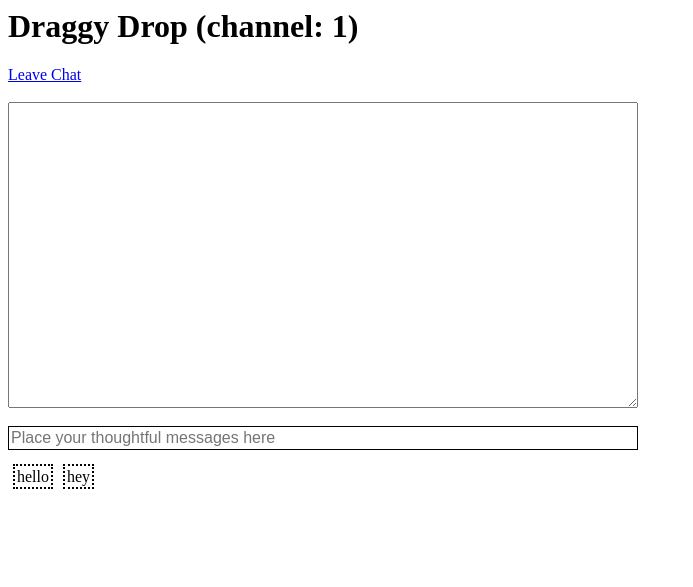
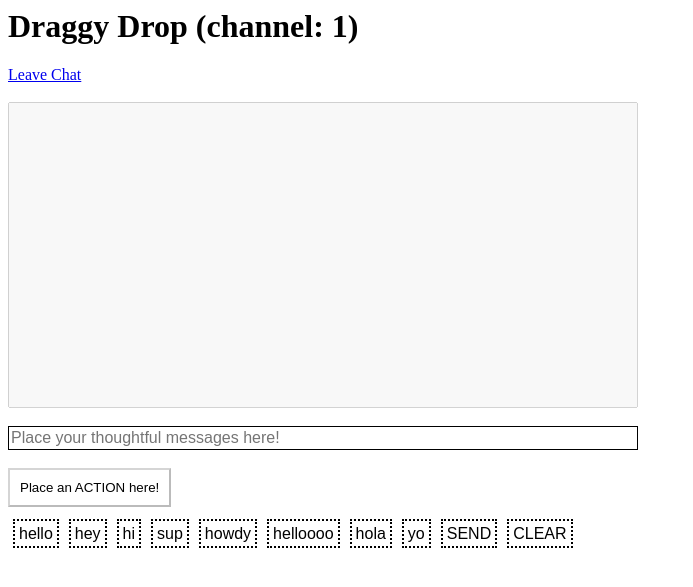
Before and after one commit to benbusby/draggy-drop, a Flask app: page /chat in a window 1280 px wide. Shown: the top 587 px of the page, without its empty margins (0-693 px from the left). Run offline with Flask 2, Linux system fonts and the light colour scheme; the visitor is signed in with stand-in values (Sample User, id 1); some libraries are stand-ins or nearby versions.

Commit message:
Added drag/drop actions (send, clear, etc), updated chat logic

```diff
--- a/app/static/css/chat.css
+++ b/app/static/css/chat.css
@@ -16,14 +16,33 @@
 
 #chat {
     width: 630px;
+    color: black;
+    resize: none;
 }
 
 span {
-    background:#fff;
+    background: #fff;
     border: 2px dotted black;
-    padding:2px;
-    margin:0 5px;
-    font-size:16px;
+    padding: 4px;
+    margin: 0 5px;
+    font-size: 16px;
+    font-family: "Arial";
+}
+
+span:hover {
+    cursor: move;
+    cursor: url(images/grab.cur);
+    cursor: -webkit-grab;
+    cursor: -moz-grab;
+    cursor: grab;
+}
+
+span.grabbed {
+    cursor: url(images/grabbing.cur);
+    cursor: -webkit-grabbing;
+    cursor: -moz-grabbing;
+    cursor: grabbing;
+    border: 2px solid black;
 }
 
 input {
@@ -35,5 +54,15 @@ input {
 }
 
 input.highlight {
-    background:#ffa;
+    background: #ffa;
 }
+
+#actions {
+    padding: 10px;
+    background: white;
+    color: black;
+}
+
+#actions.highlight {
+    background: lightblue;
+}
--- a/app/static/js/chat.js
+++ b/app/static/js/chat.js
@@ -1,4 +1,21 @@
 var socket;
+
+const sendChat = () => {
+    let text = $('#chat-input').val();
+
+    if (text.length == 0) {
+        alert("Hi there! Looks like you just tried sending an " +
+        "empty message.\n\nHere at DraggyDrop, we like to do " +
+        "things a little differently. Instead of sending an " +
+        "empty message, why don't you try dragging words into " +
+        "the box and sending some of that!");
+        return;
+    }
+
+    $('#chat-input').val('');
+    socket.emit('chat', { msg: text });
+}
+
 $(document).ready(function(){
     socket = io.connect('http://' + document.domain + ':' + location.port + '/chat');
     socket.on('connect', function() {
@@ -12,6 +29,7 @@ $(document).ready(function(){
         $('#chat').val($('#chat').val() + data.msg + '\n');
         $('#chat').scrollTop($('#chat')[0].scrollHeight);
     });
+
     $('#chat-input').keypress(function(e) {
         var code = e.keyCode || e.which;
         if (code == 13) {
@@ -22,7 +40,7 @@ $(document).ready(function(){
     });
 });
 
-function leaveRoom() {
+const leaveRoom = () => {
     socket.emit('left', {}, function() {
         socket.disconnect();
 
@@ -30,3 +48,12 @@ function leaveRoom() {
         window.location.href = "{{ url_for('main.index') }}";
     });
 }
+
+const userTyping = (event) => {
+    event.preventDefault();
+    alert("Woah there! Looks like you might be new here.\n\n" +
+        "Here at DraggyDrop, we like to do things a little differently. " +
+        "To send messages, you'll need to use our intuitive drag and drop " +
+        "messaging interface. Just select a category using the dropdown menu, " +
+        "and start dragging words over to this input box.");
+}
--- a/app/static/js/dragdrop.js
+++ b/app/static/js/dragdrop.js
@@ -1,17 +1,28 @@
 const loadWords = () => {
     $.getJSON("/static/words.json", function(words) {
-        for (let key in words) {
-            if (words.hasOwnProperty(key)) {
-                $("#chat-options").append("<span>" + key + "</span>");
-                console.log(key + " -> " + words[key]);
+        // TODO: Split out into separate categories
+        for (let greeting in words.greetings) {
+            if (words.greetings.hasOwnProperty(greeting)) {
+                $("#chat-options").append("<span>" + greeting + "</span>");
+                console.log(greeting + " -> " + words.greetings[greeting]);
+            }
+        }
+
+        for (let action in words.actions) {
+            if (words.actions.hasOwnProperty(action)) {
+                $("#chat-options").append("<span>" + action + "</span>");
             }
         }
 
         $("span").each(function() {
             $(this).draggable({
+                start: function(event, ui) {
+                    $(this).addClass("grabbed");
+                },
                 stop: function(event, ui) {
                     // reset position of dragged element
                     $(this).css({"top":"", "left":""});
+                    $(this).removeClass("grabbed");
                 }
             });
         });
@@ -22,16 +33,21 @@ $(document).ready(function() {
     // load the draggable words into the view
     loadWords();
 
-    $("#chat-input").droppable({
+    $("#actions").droppable({
+        hoverClass: "highlight",
         drop: function(event, ui) {
-            console.log('heyheyhey');
+            if (ui.draggable.text() === "SEND") {
+                sendChat();
+            } else if (ui.draggable.text() === "CLEAR") {
+                $("input").val("");
+            }
         }
     });
 
     $("input").droppable({
         hoverClass: "highlight",
         drop: function(event, ui) {
-            $(this).val($(this).val() + ui.draggable.text());
+            $(this).val($(this).val() + ui.draggable.text() + " ");
         }
     });
 });
--- a/app/static/words.json
+++ b/app/static/words.json
@@ -1,4 +1,16 @@
 {
-    "hello": 1,
-    "hey": 2
+    "greetings": {
+        "hello": "G1",
+        "hey": "G2",
+        "hi": "G3",
+        "sup": "G4",
+        "howdy": "G5",
+        "helloooo": "G6",
+        "hola": "G7",
+        "yo": "G8"
+    },
+    "actions": {
+        "SEND": "A1",
+        "CLEAR": "A2"
+    }
 }
--- a/app/templates/chat.html
+++ b/app/templates/chat.html
@@ -12,11 +12,11 @@
     <body>
         <h1>Draggy Drop (channel: {{ room }})</h1>
         <a href="#" onclick="leaveRoom();">Leave Chat</a><br><br>
-        <textarea id="chat" cols="80" rows="20"></textarea><br><br>
-        <!--<div id="chat-input" class="ui-widget-header">-->
-            <!--<p>Place your thoughtful messages here</p>-->
-        <!--</div>-->
-        <input id="chat-input" size="80" placeholder="Place your thoughtful messages here"><br><br>
-        <div id="chat-options"></div>
+        <textarea id="chat" cols="80" rows="20" disabled></textarea><br><br>
+        <div>
+            <input id="chat-input" size="80" placeholder="Place your thoughtful messages here!" onkeydown="userTyping(event)"><br><br>
+            <button id="actions" disabled>Place an ACTION here!</button><br><br>
+            <div id="chat-options"></div>
+        </div>
     </body>
 </html>
```
